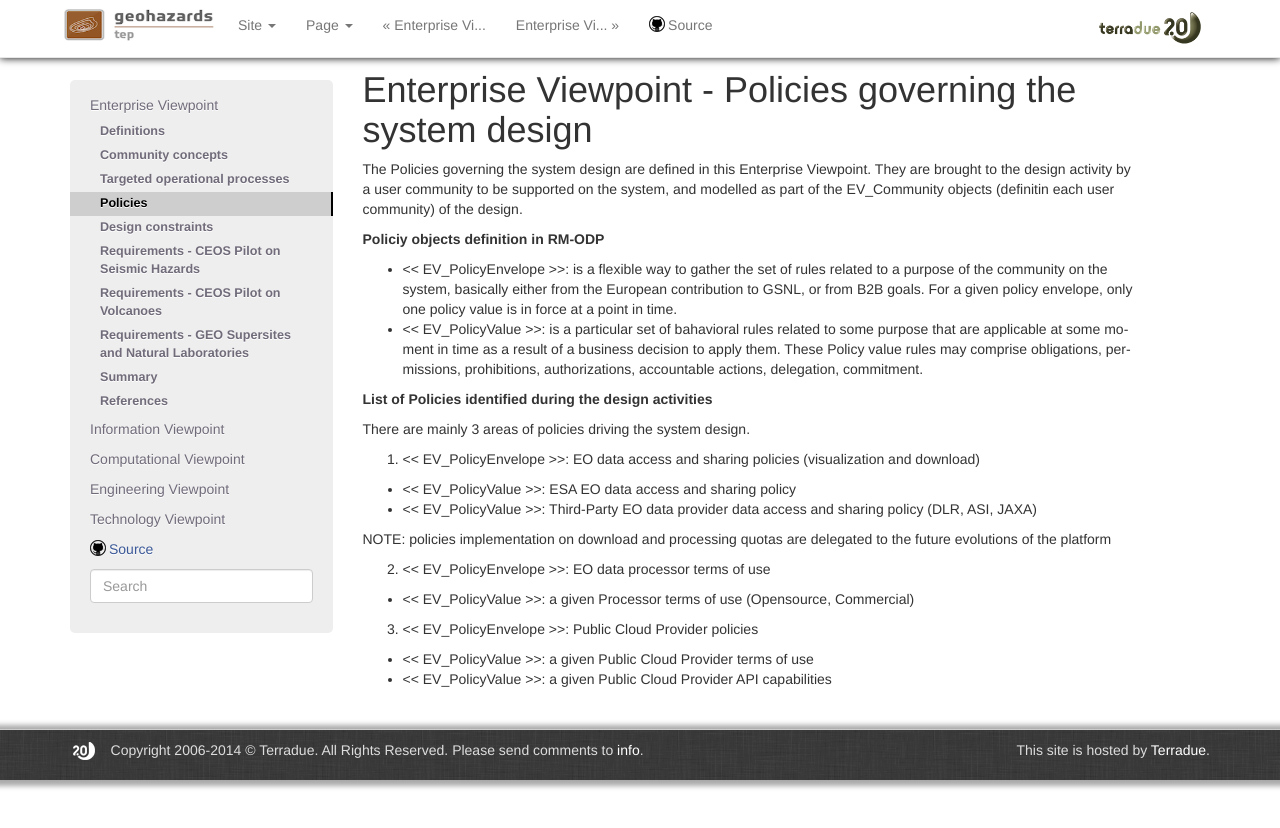
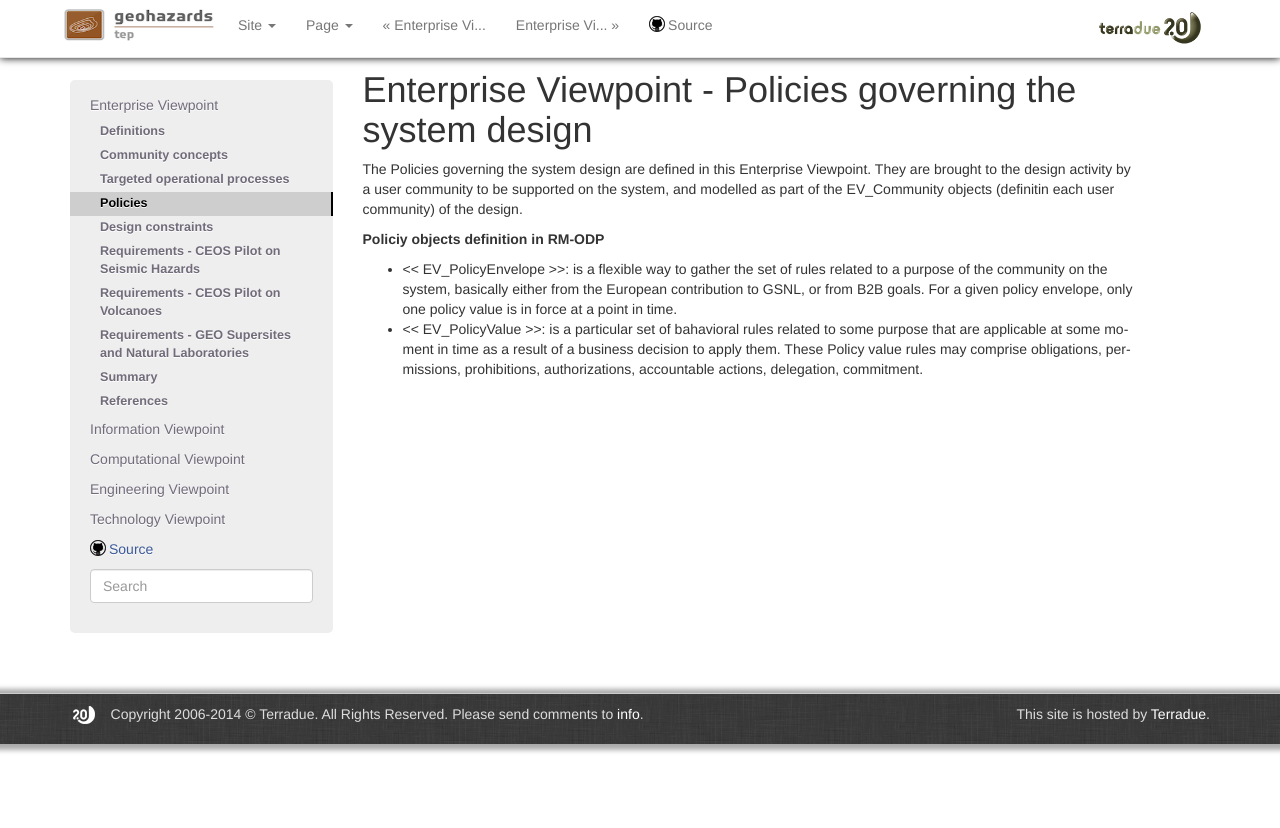
Before and after one commit to Terradue/doc-tep-geohazards-arch, a Sphinx documentation site: the page built from source/enterprise/policies.rst, in a window 1280 px wide. Shown: the top 828 px of the page. Built offline with Sphinx 7.4.7, drawn with Linux system fonts in a browser that asks for light colours; pages that are not in the unit, such as notebooks, are missing from menus.

Commit message:
Update policies.rst

```diff
--- a/source/enterprise/policies.rst
+++ b/source/enterprise/policies.rst
@@ -8,22 +8,3 @@ They are brought to the design activity by a user community to be supported on t
 
 * << EV_PolicyEnvelope >>: is a flexible way to gather the set of rules related to a purpose of the community on the system, basically either from the European contribution to GSNL, or from B2B goals. For a given policy envelope, only one policy value is in force at a point in time.
 * << EV_PolicyValue >>: is a particular set of bahavioral rules related to some purpose that are applicable at some moment in time as a result of a business decision to apply them. These Policy value rules may comprise obligations, permissions, prohibitions, authorizations, accountable actions, delegation, commitment.
-
-**List of Policies identified during the design activities**
-
-There are mainly 3 areas of policies driving the system design.
-
-1) << EV_PolicyEnvelope >>: EO data access and sharing policies (visualization and download)
-
-* << EV_PolicyValue >>: ESA EO data access and sharing policy
-* << EV_PolicyValue >>: Third-Party EO data provider data access and sharing policy (DLR, ASI, JAXA)
-NOTE: policies implementation on download and processing quotas are delegated to the future evolutions of the platform
-
-2) << EV_PolicyEnvelope >>: EO data processor terms of use
-
-* << EV_PolicyValue >>: a given Processor terms of use (Opensource, Commercial)
-
-3) << EV_PolicyEnvelope >>: Public Cloud Provider policies
-
-* << EV_PolicyValue >>: a given Public Cloud Provider terms of use
-* << EV_PolicyValue >>: a given Public Cloud Provider API capabilities
```
